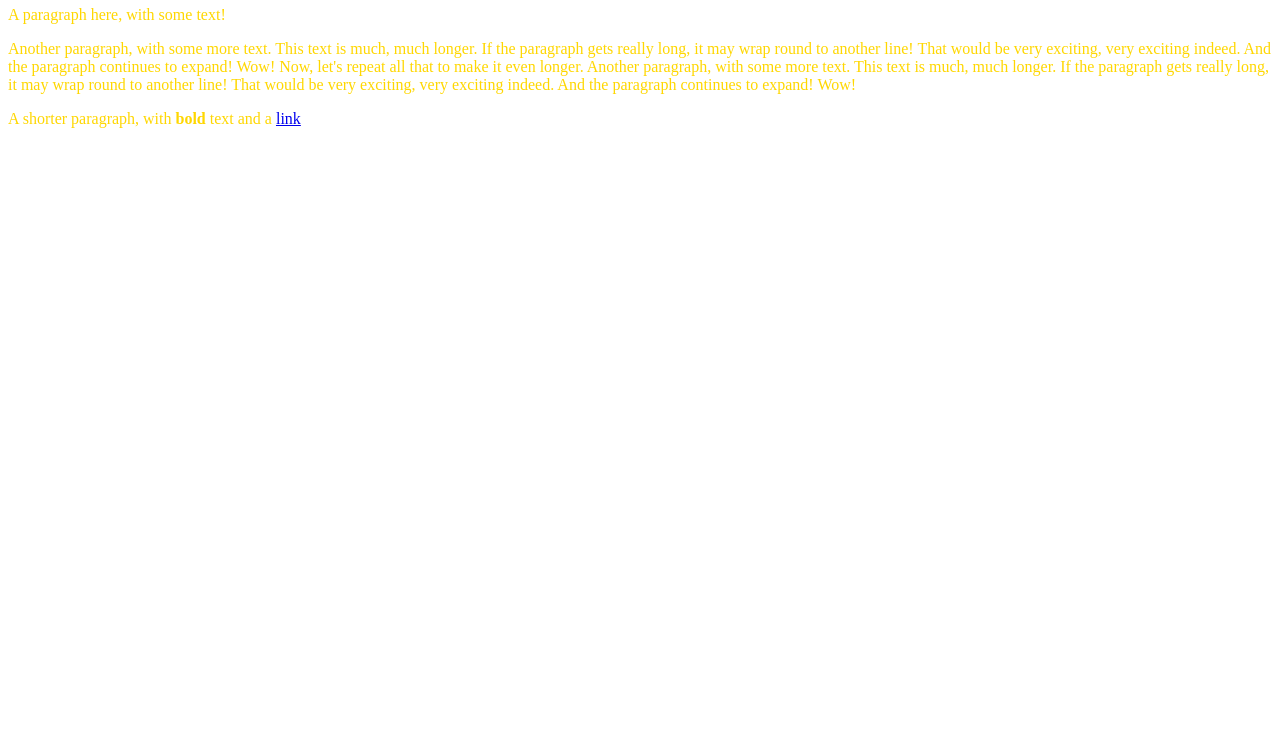
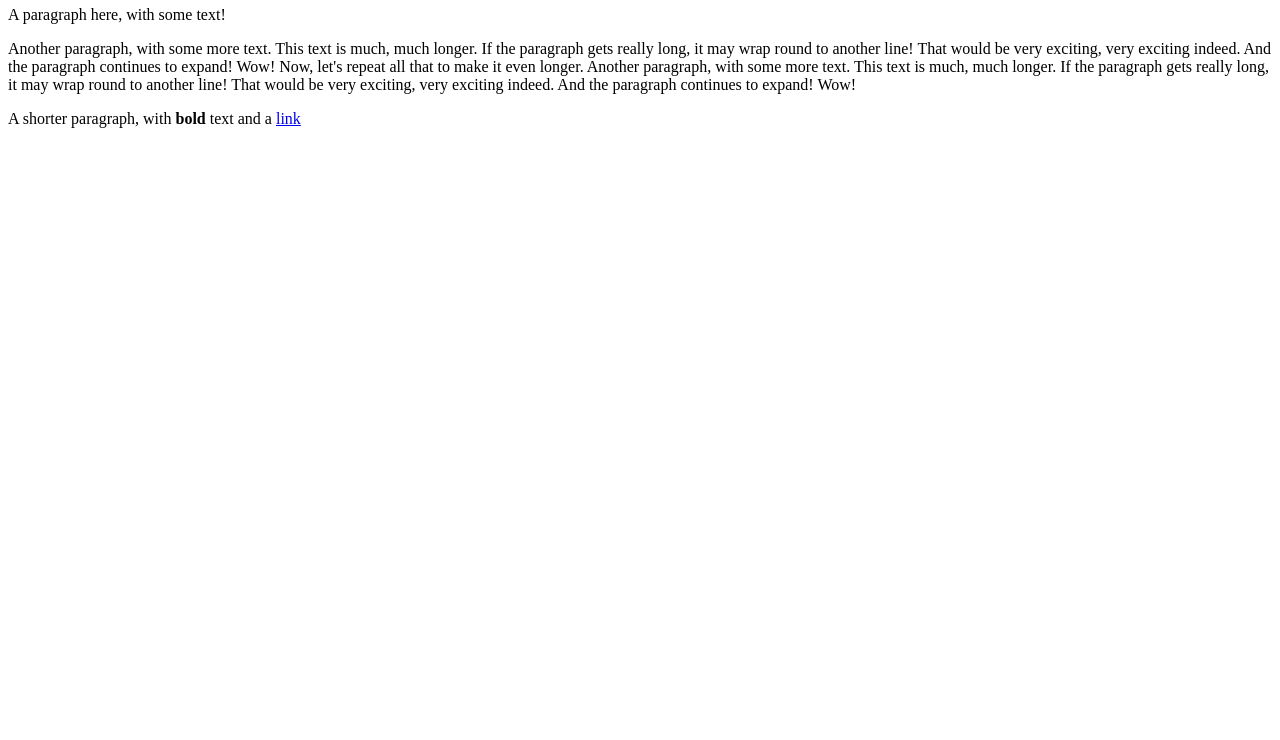
Before and after one commit to rubymaylm/rubymaylm.github.io, a plain HTML site: page index.html in a window 1280 px wide. Shown: the part 60-800 px from the top of the page. Drawn offline with Linux system fonts and the light colour scheme.

Commit message:
Update style.css

```diff
--- a/style.css
+++ b/style.css
@@ -1,2 +1,3 @@
-html {
-  color: gold;
+htm1 {
+  color; gold;
+}
```
